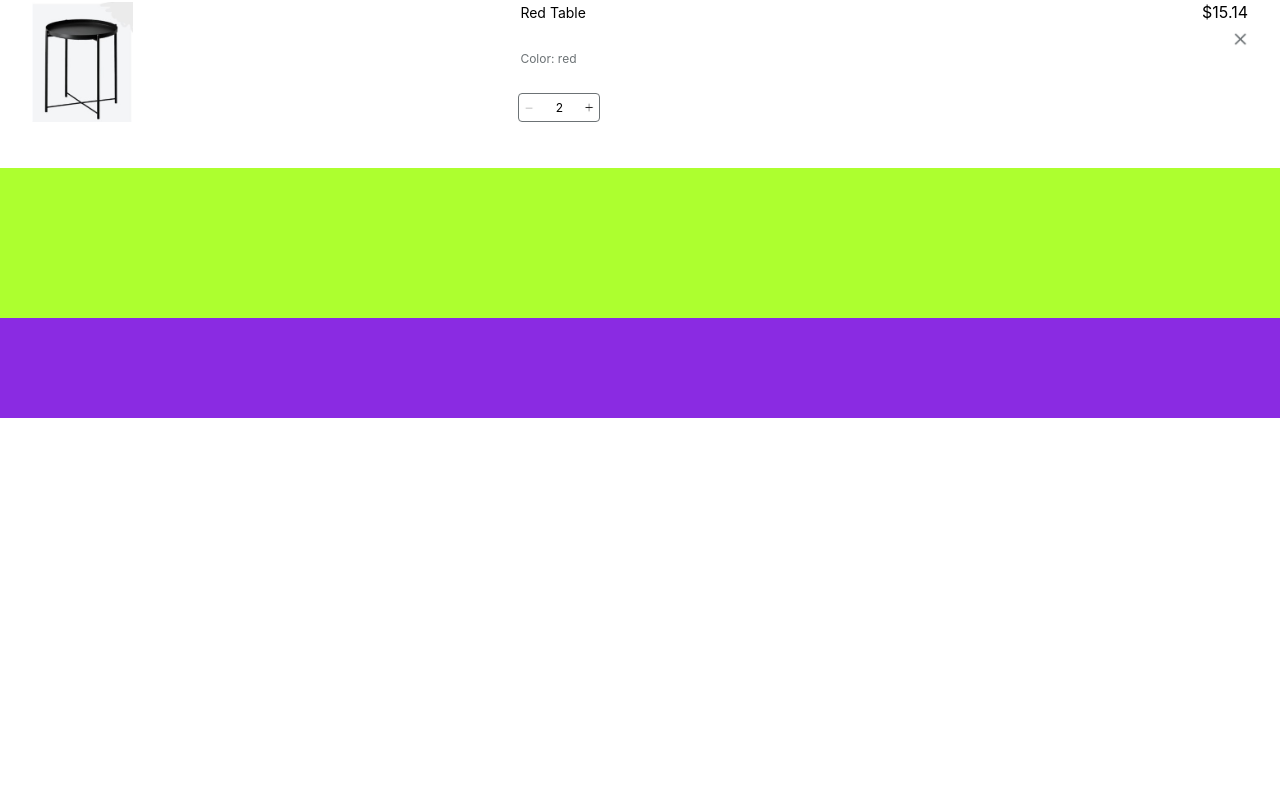
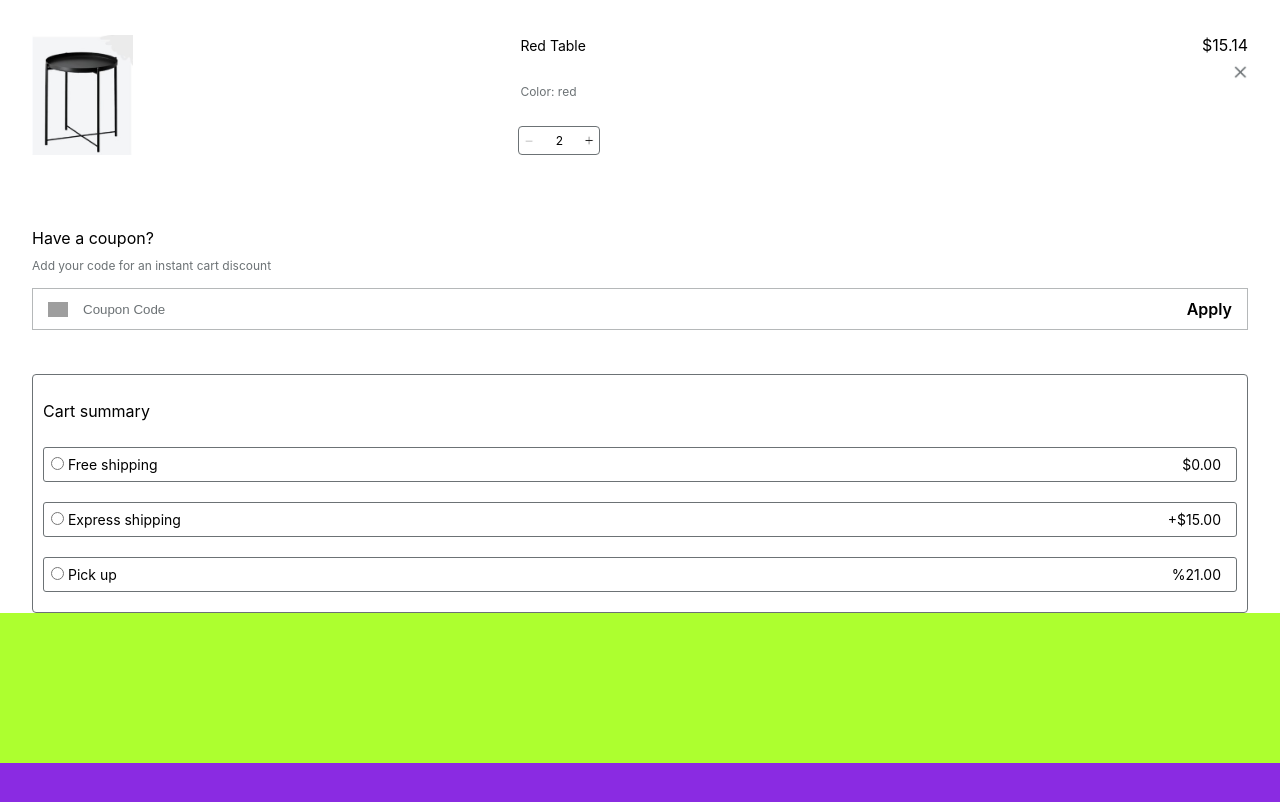
Before and after one commit to vikravch/project_18_23, a React (Create React App) app: page /cart in a window 1280 px wide. Shown: the part 592-1394 px from the top of the page. Before the commit the page ends 1010 px from the top, so only its background shows below. Built offline with nearby package versions, Linux system fonts and the light colour scheme; grey boxes are pictures that could not be loaded.

Commit message:
cart_main

```diff
--- a/src/modules/cart/presentation/page/cart_main/CartPage.tsx
+++ b/src/modules/cart/presentation/page/cart_main/CartPage.tsx
@@ -9,16 +9,18 @@ import product3 from '../img/3.jpg';
 import remove from '../img/remove.png';
 import minus from '../img/minus.png';
 import plus from '../img/plus.png';
+import percent from '../img/percent.png';
 
 
 function CartPage() {
     return (
-        <div className={styles.main}>
+        <div className={styles.main_1}>
 
             {/*Header*/}
 
-            <p className={styles.back}>&#60; back to home</p>
-            <p className={styles.page_header}>Cart</p>
+                <p className={styles.back}>&#60; back to home</p>
+                <p className={styles.page_header}>Cart</p>
+
 
             <div className={styles.steps}>
 
@@ -123,7 +125,50 @@ function CartPage() {
                         </div>
                     </div>
                 </div>
+
             </div>
+
+
+
+            {/*BlockCoupon*/}
+
+            <div className={styles.coupon_form}>
+
+                    <p className={styles.title_1}>Have a coupon?</p>
+                    <p className={styles.title_2}>Add your code for an instant cart discount</p>
+                <div className={styles.form_input}>
+                    <div className={styles.icon_input}><img className={styles.percent} src={percent}/>
+                        <input className={styles.input} value={'Coupon Code'}/></div>
+                    <p className={styles.apply}>Apply</p>
+                </div>
+
+            </div>
+
+
+            {/*Cart summary*/}
+
+            <div className={styles.cart_summary}>
+                <form className={styles.summary_form}>
+                    <p>Cart summary</p>
+                    <div className={styles.shipping}>
+                      <div><input className={styles.radio} name='summary' type='radio' value='free'/>  Free shipping</div>
+                        <div className={styles.free_data}>$0.00</div>
+                    </div>
+                    <div className={styles.shipping}>
+                        <div> <input className={styles.radio} name='summary' type='radio' value='express'/>  Express shipping</div>
+                        <div className={styles.free_data}>+$15.00</div>
+                    </div>
+                    <div className={styles.shipping}>
+                       <div><input className={styles.radio} name='summary' type='radio' value='pick_up'/>  Pick up</div>
+                        <div className={styles.free_data}>%21.00</div>
+                    </div>
+
+                </form>
+
+            </div>
+
+
+
 
         </div>
 
--- a/src/modules/cart/presentation/page/cart_main/cart.module.css
+++ b/src/modules/cart/presentation/page/cart_main/cart.module.css
@@ -1,18 +1,18 @@
-.main {
-    /*height: 90vh;*/
+.main_1 {
     margin: 0 auto;
     display: flex;
     flex-direction: column;
-    align-items: start;
+    justify-content: start;
+    min-width: 376px;
     padding: 30px 32px 0 32px;
-    min-width: 376px;
+
 }
 
 { /*Header*/
 }
 
 .back {
-    padding-left: 15px;
+
     margin-top: 10px;
     font-size: 11px;
     color: dimgray;
@@ -45,8 +45,8 @@
     display: flex;
     flex-direction: row;
     margin: 0;
-    /*width: 80%;*/
-    padding: 0 20px;
+    width: 80%;
+    padding: 10px 0;
     align-items: center;
     justify-content: center;
     border-bottom: 2px solid black;
@@ -60,9 +60,10 @@
 }
 
 .step_name {
-    font-size: 0.7em;
+    font-size: 1em;
     flex-grow: 1;
     margin: 0;
+
 }
 
 { /*Information Block*/
@@ -81,6 +82,7 @@
 
 .table_header_mobile {
     width: 100%;
+    padding-top: 15px;
 }
 
 .table_header_desktop {
@@ -115,7 +117,6 @@
     padding: 24px 0;
     height: 15vh;
     justify-content: space-between;
-    /*align-content: space-between;*/
     width: 100%;
 
 }
@@ -178,7 +179,7 @@
 .button_quantity {
     border: none;
     background-color: transparent;
-width: 10px;
+    width: 10px;
     padding: 5px;
 
 }
@@ -208,10 +209,96 @@ width: 10px;
     padding-top: 10px;
 }
 
+.coupon_form {
+    display: flex;
+    flex-direction: column;
+    padding: 24px 0;
+    margin: 20px 0 20px 0;
+
+}
+
+
+.title_1 {
+    margin: 0;
+    font-size: 16px;
+    padding: 5px 0;
+}
+
+.title_2 {
+    margin: 0;
+    font-size: 12px;
+    color: #6C7275;
+    padding: 5px 0;
+}
+
+.form_input {
+    display: flex;
+    flex-direction: row;
+    justify-content: space-between;
+    align-items: center;
+    padding: 5px;
+    height: 30px;
+    border: 1px solid #6C727580;
+    margin-top: 10px;
+}
+.icon_input{
+    display:flex;
+    flex-direction: row;
+}
+.percent {
+    padding: 10px;
+    width: 20px;
+}
+
+.input {
+    border: none;
+    padding: 5px;
+    color: #6C7275;
+}
+
+.apply {
+    padding: 10px;
+    margin: 0;
+    font-weight: 600;
+}
+
+.cart_summary{
+    display: flex;
+    flex-direction: column;
+
+    border: 1px solid #6C7275;
+    border-radius: 4px;
+}
+.summary_form{
+    display: flex;
+    flex-direction:column;
+    justify-content: space-between;
+    padding: 10px;
+}
+.shipping{
+    display: flex;
+    flex-direction: row;
+    justify-content: space-between;
+    align-items: center;
+    border: 1px solid #6C7275;
+    border-radius: 3px;
+    padding: 0 7px;
+    margin: 10px 0;
+    font-size: 14px;
+}
+.radio{
+    accent-color: black;
+    font-size: 8px;
+    margin: 0;
+}
+.free_data{
+    margin: 8px ;
+}
+
+
 @media (min-width: 600px) {
     .main {
         align-items: center;
-        height: 85vh;
     }
 
     .back {
```
